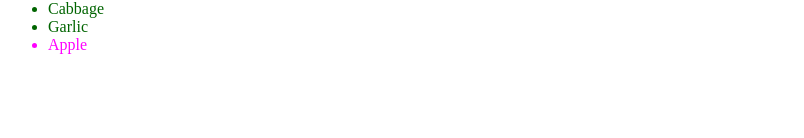
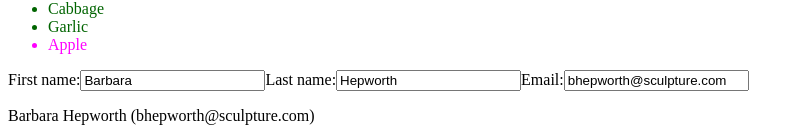
Before and after one commit to Asikni/react_basics, a React (Create React App) app: page / in a window 1280 px wide. Shown: the part 2193-2331 px from the top of the page, without its empty margins (0-804 px from the left). Before the commit the page ends 2263 px from the top, so only its background shows below. Built offline with nearby package versions, Linux system fonts and the light colour scheme.

Commit message:
updated code

```diff
--- a/src/App.jsx
+++ b/src/App.jsx
@@ -7,6 +7,7 @@
 import TrafficLight from "./trafficLight.jsx";
 import Counter from "./stateAsSnapShot.jsx";
 import BucketList from "./artBucketList.jsx";
+import Form from "./form.jsx";
 import { useState } from "react";
 
 const products = [
@@ -63,6 +64,7 @@
       />
 
       <ul> {listItems}</ul>
+      <Form />
     </div>
   );
 }
--- /dev/null
+++ b/src/form.jsx
@@ -0,0 +1,61 @@
+import { useState } from 'react';
+
+export default function Form() {
+  const [person, setPerson] = useState({
+    firstName: 'Barbara',
+    lastName: 'Hepworth',
+    email: 'bhepworth@sculpture.com'
+  });
+
+  function handleFirstNameChange(e) {
+    setPerson({
+      ...person,
+      firstName: e.target.value
+    });
+  }
+
+  function handleLastNameChange(e) {
+    setPerson({
+      ...person,
+      lastName: e.target.value
+    });
+  }
+
+  function handleEmailChange(e) {
+    setPerson({
+      ...person,
+      email: e.target.value
+    });
+  }
+
+  return (
+    <>
+      <label>
+        First name:
+        <input
+          value={person.firstName}
+          onChange={handleFirstNameChange}
+        />
+      </label>
+      <label>
+        Last name:
+        <input
+          value={person.lastName}
+          onChange={handleLastNameChange}
+        />
+      </label>
+      <label>
+        Email:
+        <input
+          value={person.email}
+          onChange={handleEmailChange}
+        />
+      </label>
+      <p>
+        {person.firstName}{' '}
+        {person.lastName}{' '}
+        ({person.email})
+      </p>
+    </>
+  );
+}
```
